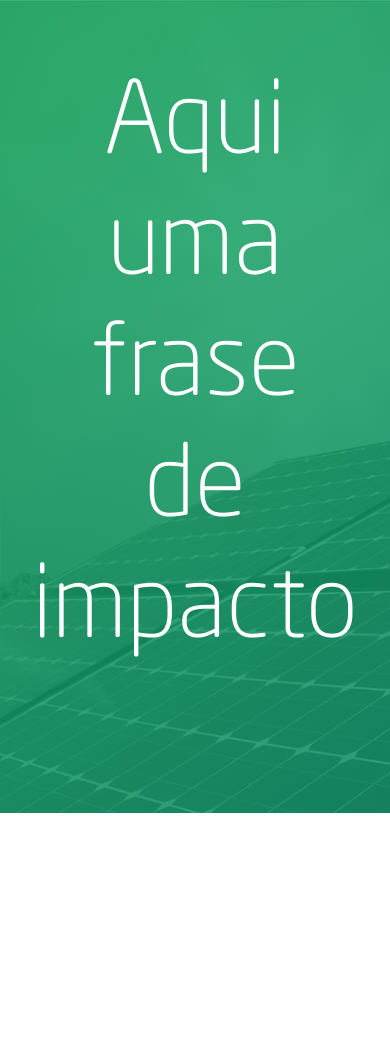
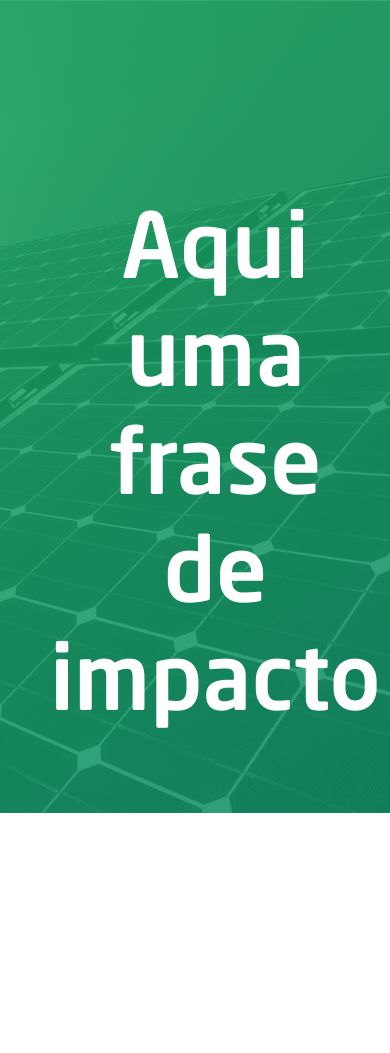
Before and after one commit to citi-onboarding/Engaj, a Django app: page / in a window 390 px wide. Shown: the top 1053 px of the page. After the commit the page ends 813 px from the top, so only its background shows below. Run offline with Django 3.2, Linux system fonts and the light colour scheme.

Commit message:
Ajuste na responsividade

```diff
--- a/static/css/banner.css
+++ b/static/css/banner.css
@@ -8,56 +8,100 @@ section{
 section{
     /*background-color: var(--engajtom1);*/
     background-image: url('../img/engaj_header_img.png');
+    background-repeat: no-repeat;
+    background-position: center;
+    background-size: cover;
     width: 100%;
     text-align: center;
 
 }
 
 section#banner h1{
-    font-size: 10rem;
+    font-size: 12rem;
     margin: 0rem;
-    font-weight: 500;
+    font-weight: 600;
     color: white;
 }
 
 a{
-    height: 50rem;
     text-decoration: none;
     color: white;
     border: 0.3rem solid white;
-    border-radius: 5rem;
-    font-size: 4rem;
-    padding: 1rem;
-    padding-right: 3rem;
-    padding-left: 3rem;
-    margin-top: 150rem;
-}
-
-
-div#frase-impacto{
-    padding-top: 33rem;
-}
-div#banner-cta{
-    margin-top: 10rem;
-    position: inherit;
+    border-radius: 12rem;
+    font-size: 5rem;
+    padding: 2.5rem;
+    padding-right: 5rem;
+    padding-left: 5rem;
+    flex-wrap: wrap;
 
 }
 
 a:hover{
     border: 0.3rem solid var(--engajtom1);
     background-color: var(--engajtom1);
+
+    -webkit-transition: all 1s ease;
 }
+
+div#frase-impacto{
+    margin-top: 200px;
+}
+div#banner-cta{
+    position: static;
+    bottom: 0;
+}
+
 
 .row{
     width: 100%;
-    padding: 70px;
+    align-items: center;
+    display: flex;
+    justify-content: center;
+    margin: 70px;
+
 }
 
 div.container{
     display: flex;
-    align-content: center;
-    justify-content: center;
     background: linear-gradient(145deg, rgba(23,168,95,0.85) 0%, rgba(11,138,99,0.85) 100%);
     flex-wrap: wrap;
     height: 813px;
+    align-items: flex-end;
 }
+
+
+@media screen and (max-width: 1000px) {
+    .row{
+        margin: 50px;
+    }
+
+    section#banner h1{
+        font-size: 10rem;
+
+    }
+
+    a{
+
+
+        border-radius: 8rem;
+        font-size: 4rem;
+        padding: 2rem;
+        padding-right: 4rem;
+        padding-left: 4rem;
+
+    }
+
+}
+
+
+@media screen and (max-width: 600px) {
+    .row{
+        margin: 50px;
+    }
+
+    section#banner h1{
+        font-size: 9rem;
+
+    }
+
+}
```
